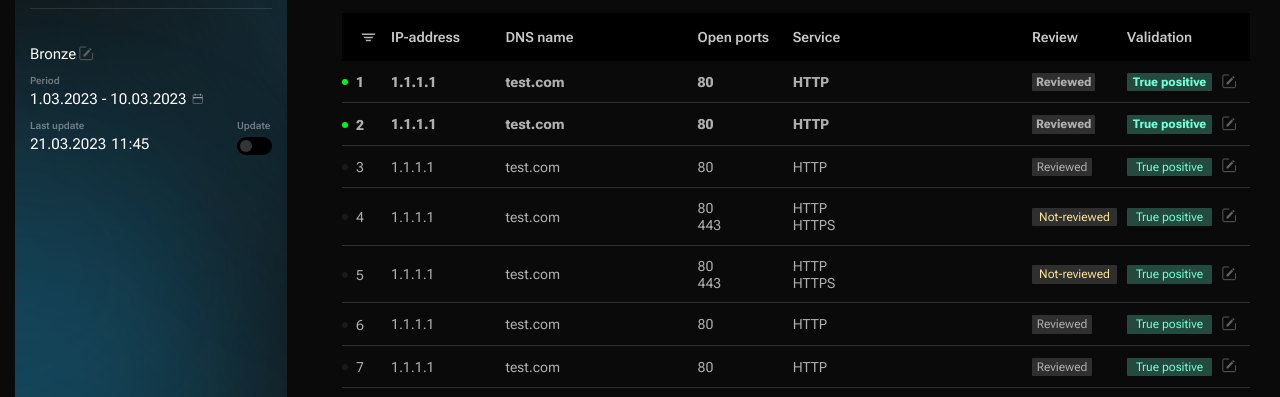
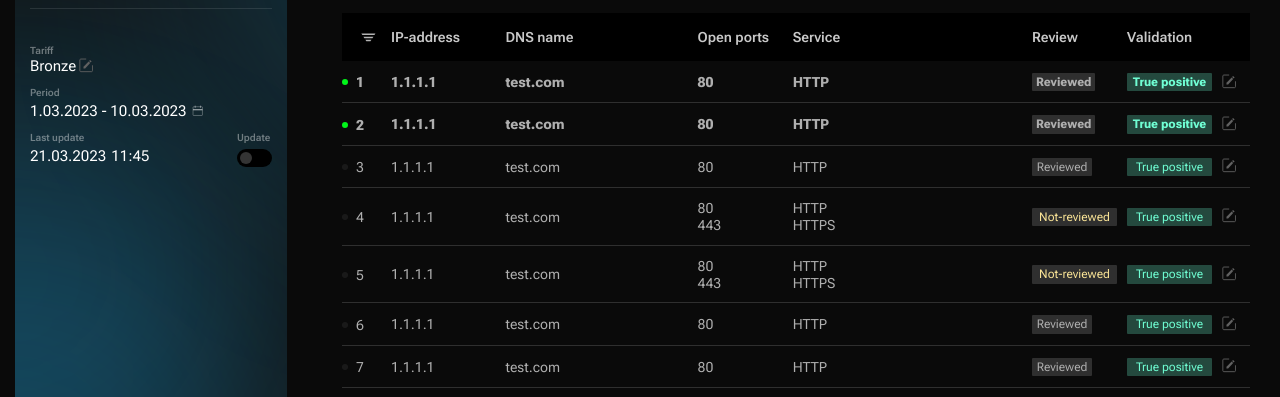
Before and after one commit to Fanis10/Hydrattack, a plain HTML site: page List-assets.html in a window 1280 px wide. Shown: the part 379-776 px from the top of the page. Drawn offline with nearby package versions, Linux system fonts and the light colour scheme.

Commit message:
comment13

```diff
--- a/List-assets.html
+++ b/List-assets.html
@@ -122,12 +122,12 @@
 			<div class="wrap-flex">
 				<div class="main-sidebar">
 					<div class="main-sidebar__bg2"></div>
-					<div class="main-sidebar__wrap">
 					<div class="main-sidebar__bg">
 						<span></span>
 						<span></span>
 						<span></span>
 					</div>
+					<div class="main-sidebar__wrap">
 						<div class="main-sidebar__content">
 							<div class="main-sidebar__domain">
 								<div class="main-sidebar__domain-title">domain name</div>
@@ -412,6 +412,8 @@
 								</div>
 							</div>
 							<div class="sidebar-tariff">
+								<div class="sidebar-tariff__item">
+									<div class="sidebar-tariff__item-title">Tariff</div>
 									<div class="change2 item">
 										<div class="change-show show">
 											<span>Bronze</span>
@@ -475,6 +477,7 @@
 														<span>Ок</span>
 													</button>
 													<div class="domains-main__select-cancel">Cancel</div>
+												</div>
 											</div>
 										</div>
 									</div>
```
Lines whose indentation alone changed are shown as unchanged.
